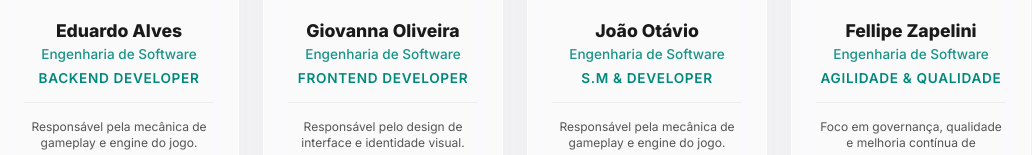
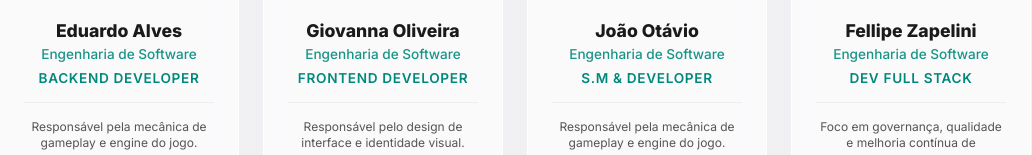
Before and after one commit to Giovannaenoli/PortifolioExtensao, a plain HTML site: page index.html in a window 1280 px wide. Shown: the part 5375-5530 px from the top of the page, without its empty margins (125-1157 px from the left). Drawn offline with Linux system fonts and the light colour scheme.

Commit message:
fix: ajusta função de Fellipe para dev full stack

```diff
--- a/index.html
+++ b/index.html
@@ -331,7 +331,7 @@
             <div class="member-photo"><img src="img/fellipe-zapelini.jpeg" alt="Fellipe Valentino Zapelini"></div>
             <h3 class="member-name">Fellipe Zapelini</h3>
             <span class="member-course">Engenharia de Software</span>
-            <p class="member-role">Agilidade &amp; Qualidade</p>
+            <p class="member-role">Dev Full Stack</p>
             <p class="member-task">Foco em governança, qualidade e melhoria contínua de processos.</p>
             <a href="https://github.com/fellipezapelini" target="_blank" class="member-github">
                 <i class="fab fa-github"></i> @fellipezapelini
```
